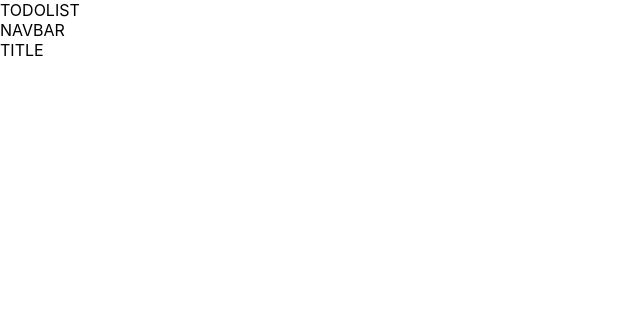
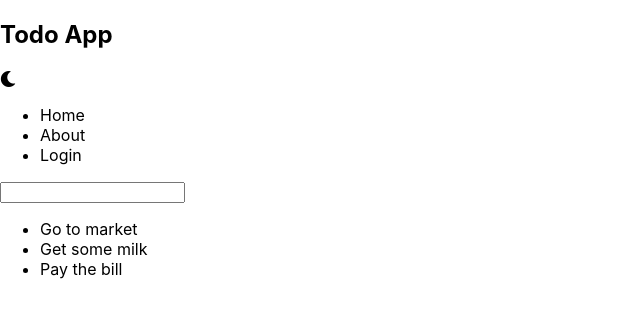
Before and after one commit to MEHMET0665/context, a React (Create React App) app: page / in a window 1280 px wide. Shown: the top 318 px of the page, without its empty margins (0-640 px from the left). Built offline with nearby package versions, Linux system fonts and the light colour scheme.

Commit message:
create each class for each component

```diff
--- a/src/App.js
+++ b/src/App.js
@@ -5,9 +5,10 @@ import TodoList from './Components/TodoList'
 function App() {
   return (
     <div className="App">
+
+     <Title/>
+     <Navbar/>
      <TodoList/>
-     <Navbar/>
-     <Title/>
     </div>
   );
 }
--- a/src/Components/Navbar.js
+++ b/src/Components/Navbar.js
@@ -1,7 +1,12 @@
 import React from 'react'
 class Navbar extends React.Component{
   render(){
-    return(<div>NAVBAR</div>
+    return(
+    <ul className='navbar'>
+      <li>Home</li>
+      <li>About</li>
+      <li>Login</li>
+    </ul>
 
     )
   }
--- a/src/Components/Title.js
+++ b/src/Components/Title.js
@@ -1,8 +1,14 @@
 import React from 'react'
 class Title extends React.Component{
   render(){
-    return(<div>TITLE</div>
+    return(
+    <div className='title-bar'>
+      <div className='barnding'>
+      <h2>Todo App</h2>  </div>
+      <i className="fas fa-moon"></i>
 
+
+    </div>
     )
   }
 }
--- a/src/Components/TodoList.js
+++ b/src/Components/TodoList.js
@@ -1,9 +1,16 @@
 import React from 'react'
 class TodoList extends React.Component{
   render(){
-    return(<div>TODOLIST</div>
-
-    )
+    return(
+      <div className='title-bar'>
+      <input type="text"/>
+      <ul>
+        <li>Go to market</li>
+        <li>Get some milk</li>
+        <li>Pay the bill</li>
+      </ul>
+      </div>
+      )
+    }
   }
-}
 export default TodoList
--- a/src/index.css
+++ b/src/index.css
@@ -1,13 +1,14 @@
+@import url("https://cdnjs.cloudflare.com/ajax/libs/font-awesome/5.15.2/css/all.min.css");
 body {
   margin: 0;
-  font-family: -apple-system, BlinkMacSystemFont, 'Segoe UI', 'Roboto', 'Oxygen',
-    'Ubuntu', 'Cantarell', 'Fira Sans', 'Droid Sans', 'Helvetica Neue',
+  font-family: -apple-system, BlinkMacSystemFont, "Segoe UI", "Roboto", "Oxygen",
+    "Ubuntu", "Cantarell", "Fira Sans", "Droid Sans", "Helvetica Neue",
     sans-serif;
   -webkit-font-smoothing: antialiased;
   -moz-osx-font-smoothing: grayscale;
 }
 
 code {
-  font-family: source-code-pro, Menlo, Monaco, Consolas, 'Courier New',
+  font-family: source-code-pro, Menlo, Monaco, Consolas, "Courier New",
     monospace;
 }
```
Also changed, not shown: 1 other file (tests, documents, lock files or other folders).
